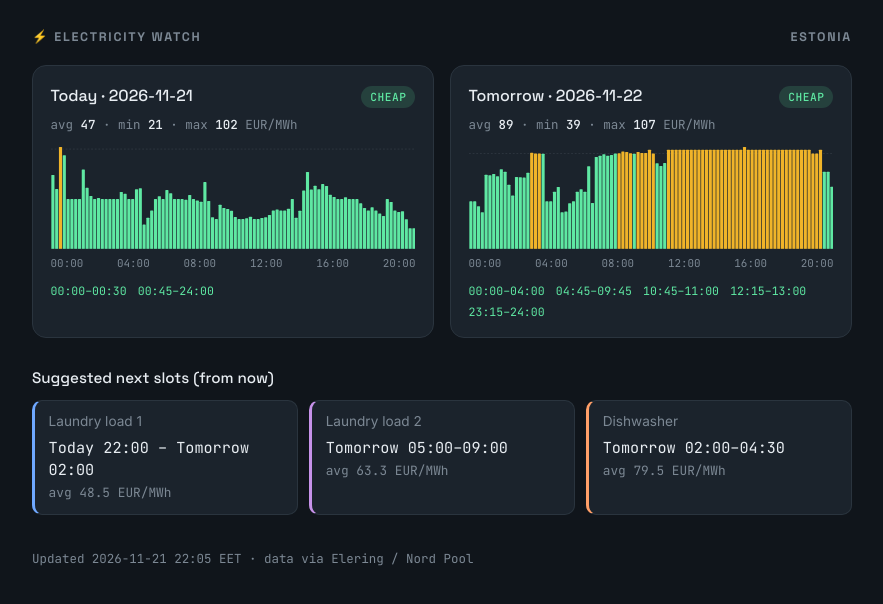
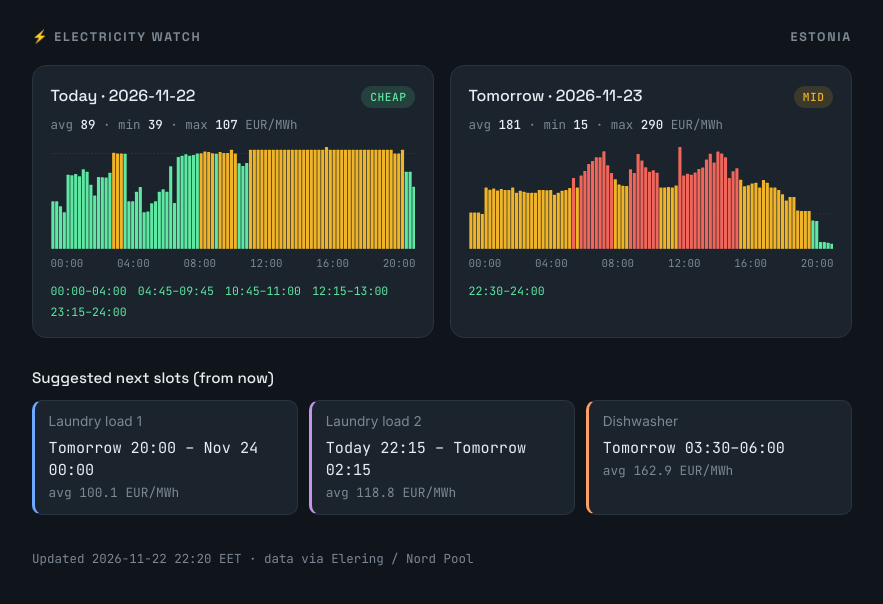
Before and after one commit to BrainiacBug/electricity-watch, a plain HTML site: page docs/index.html in a window 1280 px wide. Shown: the whole page, without its empty margins (198-1081 px from the left). Drawn offline with Linux system fonts and the light colour scheme.

Commit message:
Update electricity price report

```diff
--- a/docs/index.html
+++ b/docs/index.html
@@ -162,112 +162,7 @@
 
 <div class="daygrid">
 <div class="daycol">
-  <div class="day-head"><span>Today &middot; 2026-11-21</span><span class="pill cheap">cheap</span></div>
-  <div class="day-stats">avg <b>47</b> &middot; min <b>21</b> &middot; max <b>102</b> EUR/MWh</div>
-  <div class="panel"><svg viewBox="0 0 1000 280" xmlns="http://www.w3.org/2000/svg" role="img" aria-label="Hourly price chart" preserveAspectRatio="none">
-<line x1="0" y1="5.7" x2="1000" y2="5.7" stroke="var(--ink-muted)" stroke-width="1" stroke-dasharray="5 5" opacity="0.5"/>
-<rect x="0.94" y="76.97" width="8.54" height="203.03" rx="1.5" fill="#5FE8A3"/>
-<rect x="11.35" y="115.40" width="8.54" height="164.60" rx="1.5" fill="#5FE8A3"/>
-<rect x="21.77" y="0.00" width="8.54" height="280.00" rx="1.5" fill="#F0B429"/>
-<rect x="32.19" y="22.79" width="8.54" height="257.21" rx="1.5" fill="#5FE8A3"/>
-<rect x="42.60" y="142.83" width="8.54" height="137.17" rx="1.5" fill="#5FE8A3"/>
-<rect x="53.02" y="142.85" width="8.54" height="137.15" rx="1.5" fill="#5FE8A3"/>
-<rect x="63.44" y="142.85" width="8.54" height="137.15" rx="1.5" fill="#5FE8A3"/>
-<rect x="73.85" y="142.88" width="8.54" height="137.12" rx="1.5" fill="#5FE8A3"/>
-<rect x="84.27" y="61.83" width="8.54" height="218.17" rx="1.5" fill="#5FE8A3"/>
-<rect x="94.69" y="111.99" width="8.54" height="168.01" rx="1.5" fill="#5FE8A3"/>
-<rect x="105.10" y="134.51" width="8.54" height="145.49" rx="1.5" fill="#5FE8A3"/>
-<rect x="115.52" y="142.85" width="8.54" height="137.15" rx="1.5" fill="#5FE8A3"/>
-<rect x="125.94" y="139.70" width="8.54" height="140.30" rx="1.5" fill="#5FE8A3"/>
-<rect x="136.35" y="142.85" width="8.54" height="137.15" rx="1.5" fill="#5FE8A3"/>
-<rect x="146.77" y="142.85" width="8.54" height="137.15" rx="1.5" fill="#5FE8A3"/>
-<rect x="157.19" y="142.85" width="8.54" height="137.15" rx="1.5" fill="#5FE8A3"/>
-<rect x="167.60" y="142.85" width="8.54" height="137.15" rx="1.5" fill="#5FE8A3"/>
-<rect x="178.02" y="142.85" width="8.54" height="137.15" rx="1.5" fill="#5FE8A3"/>
-<rect x="188.44" y="123.32" width="8.54" height="156.68" rx="1.5" fill="#5FE8A3"/>
-<rect x="198.85" y="128.37" width="8.54" height="151.63" rx="1.5" fill="#5FE8A3"/>
-<rect x="209.27" y="142.85" width="8.54" height="137.15" rx="1.5" fill="#5FE8A3"/>
-<rect x="219.69" y="142.83" width="8.54" height="137.17" rx="1.5" fill="#5FE8A3"/>
-<rect x="230.10" y="116.14" width="8.54" height="163.86" rx="1.5" fill="#5FE8A3"/>
-<rect x="240.52" y="113.31" width="8.54" height="166.69" rx="1.5" fill="#5FE8A3"/>
-<rect x="250.94" y="212.50" width="8.54" height="67.50" rx="1.5" fill="#5FE8A3"/>
-<rect x="261.35" y="194.01" width="8.54" height="85.99" rx="1.5" fill="#5FE8A3"/>
-<rect x="271.77" y="173.99" width="8.54" height="106.01" rx="1.5" fill="#5FE8A3"/>
-<rect x="282.19" y="142.88" width="8.54" height="137.12" rx="1.5" fill="#5FE8A3"/>
-<rect x="292.60" y="135.12" width="8.54" height="144.88" rx="1.5" fill="#5FE8A3"/>
-<rect x="303.02" y="142.85" width="8.54" height="137.15" rx="1.5" fill="#5FE8A3"/>
-<rect x="313.44" y="118.17" width="8.54" height="161.83" rx="1.5" fill="#5FE8A3"/>
-<rect x="323.85" y="126.64" width="8.54" height="153.36" rx="1.5" fill="#5FE8A3"/>
-<rect x="334.27" y="142.88" width="8.54" height="137.12" rx="1.5" fill="#5FE8A3"/>
-<rect x="344.69" y="142.85" width="8.54" height="137.15" rx="1.5" fill="#5FE8A3"/>
-<rect x="355.10" y="142.85" width="8.54" height="137.15" rx="1.5" fill="#5FE8A3"/>
-<rect x="365.52" y="144.94" width="8.54" height="135.06" rx="1.5" fill="#5FE8A3"/>
-<rect x="375.94" y="131.28" width="8.54" height="148.72" rx="1.5" fill="#5FE8A3"/>
-<rect x="386.35" y="142.85" width="8.54" height="137.15" rx="1.5" fill="#5FE8A3"/>
-<rect x="396.77" y="146.99" width="8.54" height="133.01" rx="1.5" fill="#5FE8A3"/>
-<rect x="407.19" y="149.90" width="8.54" height="130.10" rx="1.5" fill="#5FE8A3"/>
-<rect x="417.60" y="96.22" width="8.54" height="183.78" rx="1.5" fill="#5FE8A3"/>
-<rect x="428.02" y="148.01" width="8.54" height="131.99" rx="1.5" fill="#5FE8A3"/>
-<rect x="438.44" y="192.34" width="8.54" height="87.66" rx="1.5" fill="#5FE8A3"/>
-<rect x="448.85" y="197.71" width="8.54" height="82.29" rx="1.5" fill="#5FE8A3"/>
-<rect x="459.27" y="158.51" width="8.54" height="121.49" rx="1.5" fill="#5FE8A3"/>
-<rect x="469.69" y="166.96" width="8.54" height="113.04" rx="1.5" fill="#5FE8A3"/>
-<rect x="480.10" y="170.14" width="8.54" height="109.86" rx="1.5" fill="#5FE8A3"/>
-<rect x="490.52" y="175.00" width="8.54" height="105.00" rx="1.5" fill="#5FE8A3"/>
-<rect x="500.94" y="192.17" width="8.54" height="87.83" rx="1.5" fill="#5FE8A3"/>
-<rect x="511.35" y="197.71" width="8.54" height="82.29" rx="1.5" fill="#5FE8A3"/>
-<rect x="521.77" y="197.71" width="8.54" height="82.29" rx="1.5" fill="#5FE8A3"/>
-<rect x="532.19" y="195.43" width="8.54" height="84.57" rx="1.5" fill="#5FE8A3"/>
-<rect x="542.60" y="190.99" width="8.54" height="89.01" rx="1.5" fill="#5FE8A3"/>
-<rect x="553.02" y="197.68" width="8.54" height="82.32" rx="1.5" fill="#5FE8A3"/>
-<rect x="563.44" y="197.71" width="8.54" height="82.29" rx="1.5" fill="#5FE8A3"/>
-<rect x="573.85" y="194.69" width="8.54" height="85.31" rx="1.5" fill="#5FE8A3"/>
-<rect x="584.27" y="192.58" width="8.54" height="87.42" rx="1.5" fill="#5FE8A3"/>
-<rect x="594.69" y="186.55" width="8.54" height="93.45" rx="1.5" fill="#5FE8A3"/>
-<rect x="605.10" y="173.99" width="8.54" height="106.01" rx="1.5" fill="#5FE8A3"/>
-<rect x="615.52" y="171.30" width="8.54" height="108.70" rx="1.5" fill="#5FE8A3"/>
-<rect x="625.94" y="173.99" width="8.54" height="106.01" rx="1.5" fill="#5FE8A3"/>
-<rect x="636.35" y="173.96" width="8.54" height="106.04" rx="1.5" fill="#5FE8A3"/>
-<rect x="646.77" y="169.10" width="8.54" height="110.90" rx="1.5" fill="#5FE8A3"/>
-<rect x="657.19" y="142.85" width="8.54" height="137.15" rx="1.5" fill="#5FE8A3"/>
-<rect x="667.60" y="193.71" width="8.54" height="86.29" rx="1.5" fill="#5FE8A3"/>
-<rect x="678.02" y="174.45" width="8.54" height="105.55" rx="1.5" fill="#5FE8A3"/>
-<rect x="688.44" y="119.24" width="8.54" height="160.76" rx="1.5" fill="#5FE8A3"/>
-<rect x="698.85" y="68.57" width="8.54" height="211.43" rx="1.5" fill="#5FE8A3"/>
-<rect x="709.27" y="116.36" width="8.54" height="163.64" rx="1.5" fill="#5FE8A3"/>
-<rect x="719.69" y="105.96" width="8.54" height="174.04" rx="1.5" fill="#5FE8A3"/>
-<rect x="730.10" y="115.89" width="8.54" height="164.11" rx="1.5" fill="#5FE8A3"/>
-<rect x="740.52" y="101.74" width="8.54" height="178.26" rx="1.5" fill="#5FE8A3"/>
-<rect x="750.94" y="106.89" width="8.54" height="173.11" rx="1.5" fill="#5FE8A3"/>
-<rect x="761.35" y="130.70" width="8.54" height="149.30" rx="1.5" fill="#5FE8A3"/>
-<rect x="771.77" y="137.26" width="8.54" height="142.74" rx="1.5" fill="#5FE8A3"/>
-<rect x="782.19" y="142.85" width="8.54" height="137.15" rx="1.5" fill="#5FE8A3"/>
-<rect x="792.60" y="142.85" width="8.54" height="137.15" rx="1.5" fill="#5FE8A3"/>
-<rect x="803.02" y="137.81" width="8.54" height="142.19" rx="1.5" fill="#5FE8A3"/>
-<rect x="813.44" y="142.85" width="8.54" height="137.15" rx="1.5" fill="#5FE8A3"/>
-<rect x="823.85" y="142.85" width="8.54" height="137.15" rx="1.5" fill="#5FE8A3"/>
-<rect x="834.27" y="142.88" width="8.54" height="137.12" rx="1.5" fill="#5FE8A3"/>
-<rect x="844.69" y="154.43" width="8.54" height="125.57" rx="1.5" fill="#5FE8A3"/>
-<rect x="855.10" y="167.29" width="8.54" height="112.71" rx="1.5" fill="#5FE8A3"/>
-<rect x="865.52" y="173.99" width="8.54" height="106.01" rx="1.5" fill="#5FE8A3"/>
-<rect x="875.94" y="165.45" width="8.54" height="114.55" rx="1.5" fill="#5FE8A3"/>
-<rect x="886.35" y="173.96" width="8.54" height="106.04" rx="1.5" fill="#5FE8A3"/>
-<rect x="896.77" y="182.10" width="8.54" height="97.90" rx="1.5" fill="#5FE8A3"/>
-<rect x="907.19" y="189.02" width="8.54" height="90.98" rx="1.5" fill="#5FE8A3"/>
-<rect x="917.60" y="142.85" width="8.54" height="137.15" rx="1.5" fill="#5FE8A3"/>
-<rect x="928.02" y="150.53" width="8.54" height="129.47" rx="1.5" fill="#5FE8A3"/>
-<rect x="938.44" y="173.96" width="8.54" height="106.04" rx="1.5" fill="#5FE8A3"/>
-<rect x="948.85" y="177.88" width="8.54" height="102.12" rx="1.5" fill="#5FE8A3"/>
-<rect x="959.27" y="176.04" width="8.54" height="103.96" rx="1.5" fill="#5FE8A3"/>
-<rect x="969.69" y="197.74" width="8.54" height="82.26" rx="1.5" fill="#5FE8A3"/>
-<rect x="980.10" y="222.40" width="8.54" height="57.60" rx="1.5" fill="#5FE8A3"/>
-<rect x="990.52" y="222.43" width="8.54" height="57.57" rx="1.5" fill="#5FE8A3"/>
-<line x1="0" y1="280" x2="1000" y2="280" stroke="var(--hairline)" stroke-width="1.5"/>
-</svg><div class="ticks"><span>00:00</span><span>04:00</span><span>08:00</span><span>12:00</span><span>16:00</span><span>20:00</span></div></div>
-  <div class="day-cheap"><span>00:00&ndash;00:30</span><span>00:45&ndash;24:00</span></div>
-</div>
-<div class="daycol">
-  <div class="day-head"><span>Tomorrow &middot; 2026-11-22</span><span class="pill cheap">cheap</span></div>
+  <div class="day-head"><span>Today &middot; 2026-11-22</span><span class="pill cheap">cheap</span></div>
   <div class="day-stats">avg <b>89</b> &middot; min <b>39</b> &middot; max <b>107</b> EUR/MWh</div>
   <div class="panel"><svg viewBox="0 0 1000 280" xmlns="http://www.w3.org/2000/svg" role="img" aria-label="Hourly price chart" preserveAspectRatio="none">
 <line x1="0" y1="18.0" x2="1000" y2="18.0" stroke="var(--ink-muted)" stroke-width="1" stroke-dasharray="5 5" opacity="0.5"/>
@@ -371,19 +266,124 @@
 </svg><div class="ticks"><span>00:00</span><span>04:00</span><span>08:00</span><span>12:00</span><span>16:00</span><span>20:00</span></div></div>
   <div class="day-cheap"><span>00:00&ndash;04:00</span><span>04:45&ndash;09:45</span><span>10:45&ndash;11:00</span><span>12:15&ndash;13:00</span><span>23:15&ndash;24:00</span></div>
 </div>
+<div class="daycol">
+  <div class="day-head"><span>Tomorrow &middot; 2026-11-23</span><span class="pill mid">mid</span></div>
+  <div class="day-stats">avg <b>181</b> &middot; min <b>15</b> &middot; max <b>290</b> EUR/MWh</div>
+  <div class="panel"><svg viewBox="0 0 1000 280" xmlns="http://www.w3.org/2000/svg" role="img" aria-label="Hourly price chart" preserveAspectRatio="none">
+<line x1="0" y1="183.4" x2="1000" y2="183.4" stroke="var(--ink-muted)" stroke-width="1" stroke-dasharray="5 5" opacity="0.5"/>
+<rect x="0.94" y="179.50" width="8.54" height="100.50" rx="1.5" fill="#F0B429"/>
+<rect x="11.35" y="179.50" width="8.54" height="100.50" rx="1.5" fill="#F0B429"/>
+<rect x="21.77" y="179.50" width="8.54" height="100.50" rx="1.5" fill="#F0B429"/>
+<rect x="32.19" y="183.44" width="8.54" height="96.56" rx="1.5" fill="#F0B429"/>
+<rect x="42.60" y="111.02" width="8.54" height="168.98" rx="1.5" fill="#F0B429"/>
+<rect x="53.02" y="117.47" width="8.54" height="162.53" rx="1.5" fill="#F0B429"/>
+<rect x="63.44" y="113.84" width="8.54" height="166.16" rx="1.5" fill="#F0B429"/>
+<rect x="73.85" y="119.50" width="8.54" height="160.50" rx="1.5" fill="#F0B429"/>
+<rect x="84.27" y="115.02" width="8.54" height="164.98" rx="1.5" fill="#F0B429"/>
+<rect x="94.69" y="117.70" width="8.54" height="162.30" rx="1.5" fill="#F0B429"/>
+<rect x="105.10" y="117.70" width="8.54" height="162.30" rx="1.5" fill="#F0B429"/>
+<rect x="115.52" y="111.03" width="8.54" height="168.97" rx="1.5" fill="#F0B429"/>
+<rect x="125.94" y="125.50" width="8.54" height="154.50" rx="1.5" fill="#F0B429"/>
+<rect x="136.35" y="119.73" width="8.54" height="160.27" rx="1.5" fill="#F0B429"/>
+<rect x="146.77" y="122.57" width="8.54" height="157.43" rx="1.5" fill="#F0B429"/>
+<rect x="157.19" y="125.40" width="8.54" height="154.60" rx="1.5" fill="#F0B429"/>
+<rect x="167.60" y="125.50" width="8.54" height="154.50" rx="1.5" fill="#F0B429"/>
+<rect x="178.02" y="125.50" width="8.54" height="154.50" rx="1.5" fill="#F0B429"/>
+<rect x="188.44" y="117.70" width="8.54" height="162.30" rx="1.5" fill="#F0B429"/>
+<rect x="198.85" y="117.66" width="8.54" height="162.34" rx="1.5" fill="#F0B429"/>
+<rect x="209.27" y="118.88" width="8.54" height="161.12" rx="1.5" fill="#F0B429"/>
+<rect x="219.69" y="117.70" width="8.54" height="162.30" rx="1.5" fill="#F0B429"/>
+<rect x="230.10" y="130.91" width="8.54" height="149.09" rx="1.5" fill="#F0B429"/>
+<rect x="240.52" y="125.51" width="8.54" height="154.49" rx="1.5" fill="#F0B429"/>
+<rect x="250.94" y="119.77" width="8.54" height="160.23" rx="1.5" fill="#F0B429"/>
+<rect x="261.35" y="118.14" width="8.54" height="161.86" rx="1.5" fill="#F0B429"/>
+<rect x="271.77" y="112.73" width="8.54" height="167.27" rx="1.5" fill="#F0B429"/>
+<rect x="282.19" y="84.70" width="8.54" height="195.30" rx="1.5" fill="#F0665A"/>
+<rect x="292.60" y="111.03" width="8.54" height="168.97" rx="1.5" fill="#F0B429"/>
+<rect x="303.02" y="78.12" width="8.54" height="201.88" rx="1.5" fill="#F0665A"/>
+<rect x="313.44" y="65.55" width="8.54" height="214.45" rx="1.5" fill="#F0665A"/>
+<rect x="323.85" y="46.47" width="8.54" height="233.53" rx="1.5" fill="#F0665A"/>
+<rect x="334.27" y="38.58" width="8.54" height="241.42" rx="1.5" fill="#F0665A"/>
+<rect x="344.69" y="27.99" width="8.54" height="252.01" rx="1.5" fill="#F0665A"/>
+<rect x="355.10" y="27.99" width="8.54" height="252.01" rx="1.5" fill="#F0665A"/>
+<rect x="365.52" y="11.91" width="8.54" height="268.09" rx="1.5" fill="#F0665A"/>
+<rect x="375.94" y="50.31" width="8.54" height="229.69" rx="1.5" fill="#F0665A"/>
+<rect x="386.35" y="71.44" width="8.54" height="208.56" rx="1.5" fill="#F0665A"/>
+<rect x="396.77" y="88.70" width="8.54" height="191.30" rx="1.5" fill="#F0B429"/>
+<rect x="407.19" y="103.08" width="8.54" height="176.92" rx="1.5" fill="#F0B429"/>
+<rect x="417.60" y="106.43" width="8.54" height="173.57" rx="1.5" fill="#F0B429"/>
+<rect x="428.02" y="106.73" width="8.54" height="173.27" rx="1.5" fill="#F0B429"/>
+<rect x="438.44" y="60.82" width="8.54" height="219.18" rx="1.5" fill="#F0665A"/>
+<rect x="448.85" y="71.44" width="8.54" height="208.56" rx="1.5" fill="#F0665A"/>
+<rect x="459.27" y="19.14" width="8.54" height="260.86" rx="1.5" fill="#F0665A"/>
+<rect x="469.69" y="36.78" width="8.54" height="243.22" rx="1.5" fill="#F0665A"/>
+<rect x="480.10" y="55.35" width="8.54" height="224.65" rx="1.5" fill="#F0665A"/>
+<rect x="490.52" y="67.79" width="8.54" height="212.21" rx="1.5" fill="#F0665A"/>
+<rect x="500.94" y="63.72" width="8.54" height="216.28" rx="1.5" fill="#F0665A"/>
+<rect x="511.35" y="70.60" width="8.54" height="209.40" rx="1.5" fill="#F0665A"/>
+<rect x="521.77" y="111.02" width="8.54" height="168.98" rx="1.5" fill="#F0B429"/>
+<rect x="532.19" y="111.02" width="8.54" height="168.98" rx="1.5" fill="#F0B429"/>
+<rect x="542.60" y="109.41" width="8.54" height="170.59" rx="1.5" fill="#F0B429"/>
+<rect x="553.02" y="111.02" width="8.54" height="168.98" rx="1.5" fill="#F0B429"/>
+<rect x="563.44" y="105.81" width="8.54" height="174.19" rx="1.5" fill="#F0B429"/>
+<rect x="573.85" y="0.00" width="8.54" height="280.00" rx="1.5" fill="#F0665A"/>
+<rect x="584.27" y="77.89" width="8.54" height="202.11" rx="1.5" fill="#F0665A"/>
+<rect x="594.69" y="73.11" width="8.54" height="206.89" rx="1.5" fill="#F0665A"/>
+<rect x="605.10" y="75.82" width="8.54" height="204.18" rx="1.5" fill="#F0665A"/>
+<rect x="615.52" y="69.71" width="8.54" height="210.29" rx="1.5" fill="#F0665A"/>
+<rect x="625.94" y="60.37" width="8.54" height="219.63" rx="1.5" fill="#F0665A"/>
+<rect x="636.35" y="56.39" width="8.54" height="223.61" rx="1.5" fill="#F0665A"/>
+<rect x="646.77" y="34.50" width="8.54" height="245.50" rx="1.5" fill="#F0665A"/>
+<rect x="657.19" y="18.53" width="8.54" height="261.47" rx="1.5" fill="#F0665A"/>
+<rect x="667.60" y="42.62" width="8.54" height="237.38" rx="1.5" fill="#F0665A"/>
+<rect x="678.02" y="12.62" width="8.54" height="267.38" rx="1.5" fill="#F0665A"/>
+<rect x="688.44" y="18.10" width="8.54" height="261.90" rx="1.5" fill="#F0665A"/>
+<rect x="698.85" y="28.17" width="8.54" height="251.83" rx="1.5" fill="#F0665A"/>
+<rect x="709.27" y="84.78" width="8.54" height="195.22" rx="1.5" fill="#F0665A"/>
+<rect x="719.69" y="66.61" width="8.54" height="213.39" rx="1.5" fill="#F0665A"/>
+<rect x="730.10" y="57.92" width="8.54" height="222.08" rx="1.5" fill="#F0665A"/>
+<rect x="740.52" y="89.58" width="8.54" height="190.42" rx="1.5" fill="#F0B429"/>
+<rect x="750.94" y="107.43" width="8.54" height="172.57" rx="1.5" fill="#F0B429"/>
+<rect x="761.35" y="105.10" width="8.54" height="174.90" rx="1.5" fill="#F0B429"/>
+<rect x="771.77" y="100.06" width="8.54" height="179.94" rx="1.5" fill="#F0B429"/>
+<rect x="782.19" y="98.09" width="8.54" height="181.91" rx="1.5" fill="#F0B429"/>
+<rect x="792.60" y="111.03" width="8.54" height="168.97" rx="1.5" fill="#F0B429"/>
+<rect x="803.02" y="90.70" width="8.54" height="189.30" rx="1.5" fill="#F0B429"/>
+<rect x="813.44" y="98.10" width="8.54" height="181.90" rx="1.5" fill="#F0B429"/>
+<rect x="823.85" y="111.03" width="8.54" height="168.97" rx="1.5" fill="#F0B429"/>
+<rect x="834.27" y="111.02" width="8.54" height="168.98" rx="1.5" fill="#F0B429"/>
+<rect x="844.69" y="117.69" width="8.54" height="162.31" rx="1.5" fill="#F0B429"/>
+<rect x="855.10" y="129.76" width="8.54" height="150.24" rx="1.5" fill="#F0B429"/>
+<rect x="865.52" y="147.00" width="8.54" height="133.00" rx="1.5" fill="#F0B429"/>
+<rect x="875.94" y="137.22" width="8.54" height="142.78" rx="1.5" fill="#F0B429"/>
+<rect x="886.35" y="137.22" width="8.54" height="142.78" rx="1.5" fill="#F0B429"/>
+<rect x="896.77" y="173.79" width="8.54" height="106.21" rx="1.5" fill="#F0B429"/>
+<rect x="907.19" y="175.33" width="8.54" height="104.67" rx="1.5" fill="#F0B429"/>
+<rect x="917.60" y="175.34" width="8.54" height="104.66" rx="1.5" fill="#F0B429"/>
+<rect x="928.02" y="175.34" width="8.54" height="104.66" rx="1.5" fill="#F0B429"/>
+<rect x="938.44" y="201.79" width="8.54" height="78.21" rx="1.5" fill="#5FE8A3"/>
+<rect x="948.85" y="202.75" width="8.54" height="77.25" rx="1.5" fill="#5FE8A3"/>
+<rect x="959.27" y="260.69" width="8.54" height="19.31" rx="1.5" fill="#5FE8A3"/>
+<rect x="969.69" y="260.70" width="8.54" height="19.30" rx="1.5" fill="#5FE8A3"/>
+<rect x="980.10" y="262.47" width="8.54" height="17.53" rx="1.5" fill="#5FE8A3"/>
+<rect x="990.52" y="265.24" width="8.54" height="14.76" rx="1.5" fill="#5FE8A3"/>
+<line x1="0" y1="280" x2="1000" y2="280" stroke="var(--hairline)" stroke-width="1.5"/>
+</svg><div class="ticks"><span>00:00</span><span>04:00</span><span>08:00</span><span>12:00</span><span>16:00</span><span>20:00</span></div></div>
+  <div class="day-cheap"><span>22:30&ndash;24:00</span></div>
+</div>
 </div>
 
 <div class="section-label">Suggested next slots (from now)</div>
 <div class="cards"><div class="card" style="--job-color:#6FA8FF">
                   <div class="name">Laundry load 1</div>
-                  <div class="time">Today 22:00 – Tomorrow 02:00</div><div class="price">avg 48.5 EUR/MWh</div>
+                  <div class="time">Tomorrow 20:00 – Nov 24 00:00</div><div class="price">avg 100.1 EUR/MWh</div>
                 </div><div class="card" style="--job-color:#C792EA">
                   <div class="name">Laundry load 2</div>
-                  <div class="time">Tomorrow 05:00–09:00</div><div class="price">avg 63.3 EUR/MWh</div>
+                  <div class="time">Today 22:15 – Tomorrow 02:15</div><div class="price">avg 118.8 EUR/MWh</div>
                 </div><div class="card" style="--job-color:#FF9F68">
                   <div class="name">Dishwasher</div>
-                  <div class="time">Tomorrow 02:00–04:30</div><div class="price">avg 79.5 EUR/MWh</div>
+                  <div class="time">Tomorrow 03:30–06:00</div><div class="price">avg 162.9 EUR/MWh</div>
                 </div></div>
 
-<footer>Updated 2026-11-21 22:05 EET &middot; data via Elering / Nord Pool</footer>
+<footer>Updated 2026-11-22 22:20 EET &middot; data via Elering / Nord Pool</footer>
 </body></html>
```
